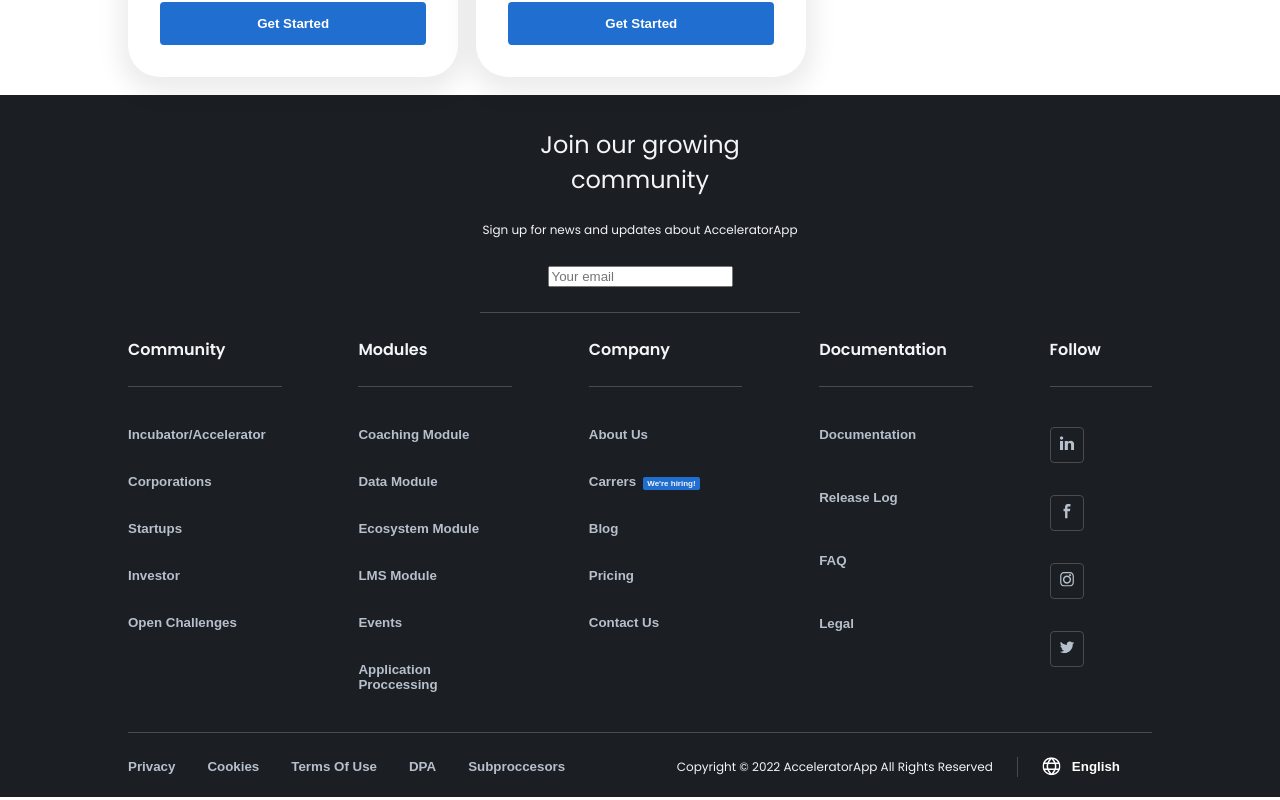
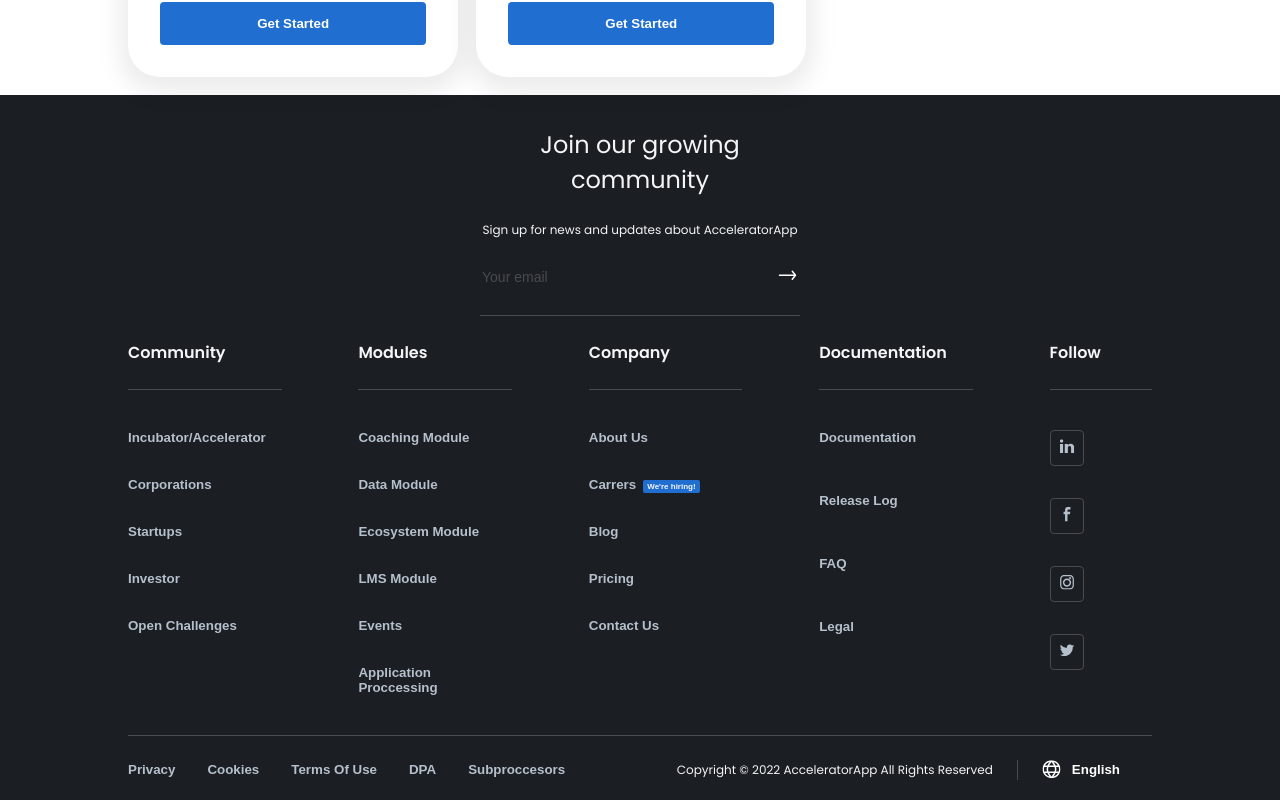
Before and after one commit to vlnifos/accelerator-app-test, a React (Create React App) app: page / in a window 1280 px wide. Shown: the part 2955-3755 px from the top of the page. Built offline with nearby package versions, Linux system fonts and the light colour scheme.

Commit message:
feat: input styles

```diff
--- a/src/components/footer/Footer.tsx
+++ b/src/components/footer/Footer.tsx
@@ -4,13 +4,14 @@ import { Input } from "components/input/Input"
 import React from "react"
 import classes from "./Footer.module.scss"
 import { Section } from "./Section"
+import { Badge } from "components/badge/Badge"
 
 import linkedInIcon from "assets/images/linkedIn.svg"
 import facebookIcon from "assets/images/facebook.svg"
 import instagramIcon from "assets/images/instagram.svg"
 import twitterIcon from "assets/images/twitter.svg"
 import globeIcon from "assets/images/globe.svg"
-import { Badge } from "components/badge/Badge"
+import arrowIcon from "assets/images/arrow.svg"
 
 export const Footer = () => {
   const [email, setEmail] = React.useState("")
@@ -33,12 +34,18 @@ export const Footer = () => {
         </div>
 
         {/* Email input */}
+        <div className="flex-row">
           <Input
             value={email}
             onChange={(val) => setEmail(val)}
             placeholder="Your email"
             onSubmit={handleSubmit}
           />
+
+          <Button type="solo" onClick={handleSubmit}>
+            <img src={arrowIcon} alt="" />
+          </Button>
+        </div>
 
         <Divider />
       </div>
--- a/src/components/input/Input.module.scss
+++ b/src/components/input/Input.module.scss
@@ -1,7 +1,18 @@
 .input {
   font-size: 14px;
+
+  color: white;
+
+  width: 100%;
+
+  border: none;
+  background: transparent;
 
   &::placeholder {
     color: rgba(255, 255, 255, 0.2);
   }
+
+  &:focus {
+    outline: none;
+  }
 }
--- a/src/components/input/Input.tsx
+++ b/src/components/input/Input.tsx
@@ -1,3 +1,5 @@
+import classes from "./Input.module.scss"
+
 type Props = {
   value: string
   placeholder?: string
@@ -8,6 +10,7 @@ type Props = {
 export const Input = (props: Props) => {
   return (
     <input
+      className={classes.input}
       type="text"
       value={props.value}
       placeholder={props.placeholder}
```
Also changed, not shown: src/assets/images/arrow.svg (added). Lines whose indentation alone changed are shown as unchanged.
